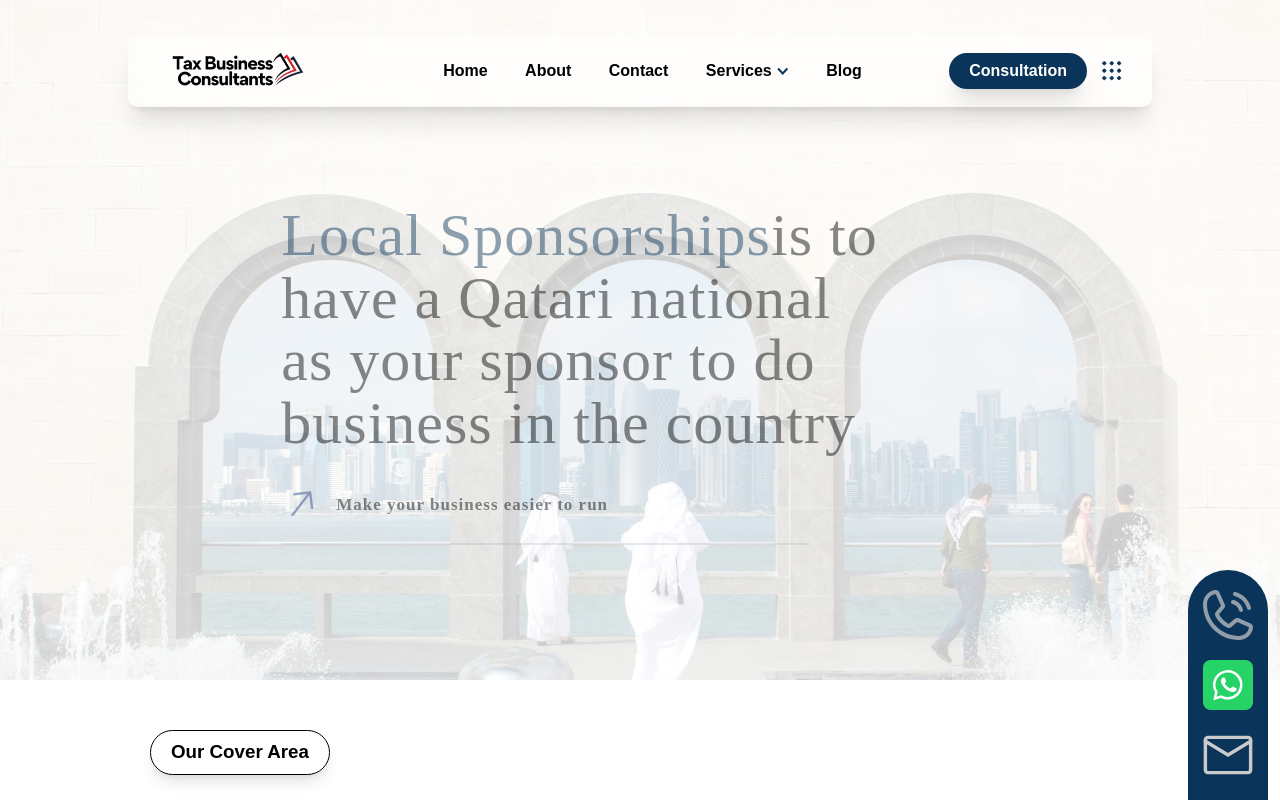
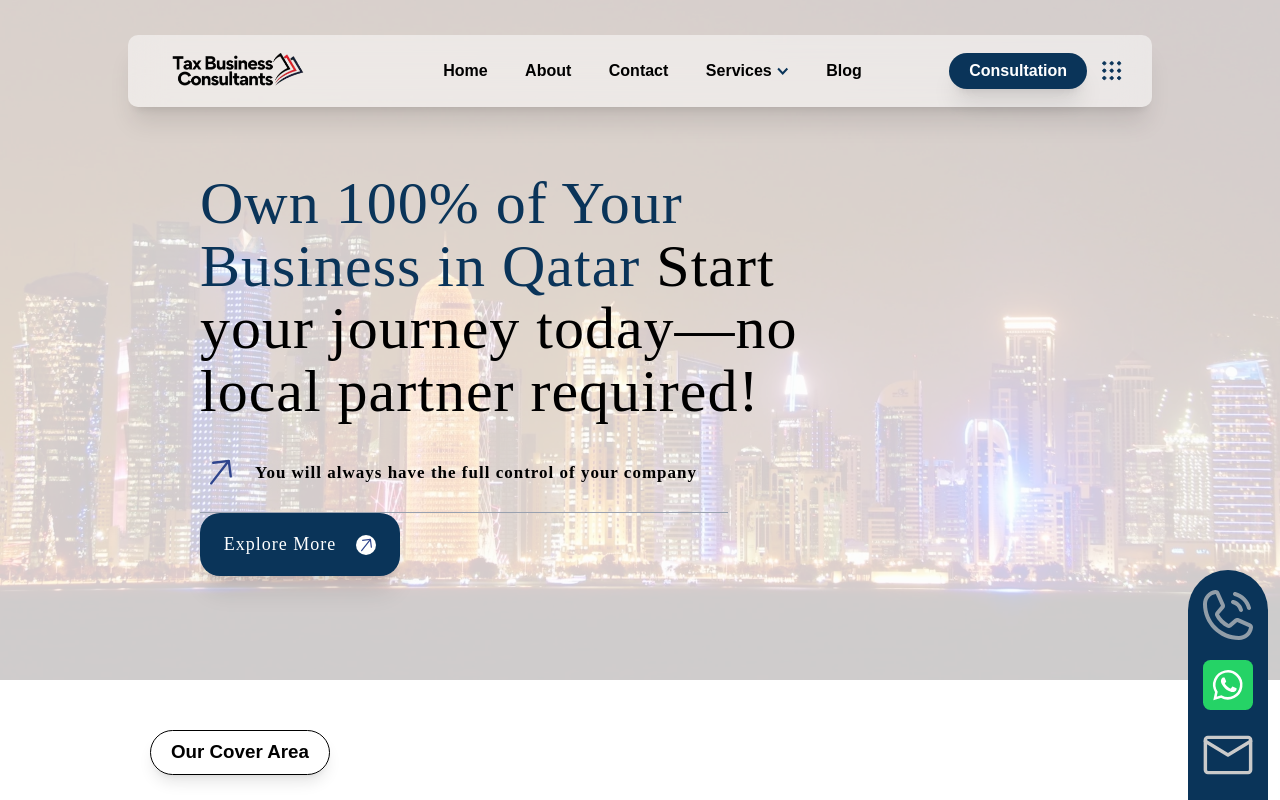
Before and after one commit to royalOrbitInnovations/tax-business-consultants, a Next.js app: page / in a window 1280 px wide. Shown: the top 800 px of the page. Built offline with nearby package versions, Linux system fonts and the light colour scheme; no server answers; the database is empty.

Commit message:
banner updated

```diff
--- a/src/components/ButtonUI.js
+++ b/src/components/ButtonUI.js
@@ -10,17 +10,13 @@ export default function ButtonUI({
   to = "/",
 }) {
   return (
-    <Link
-      href={to}
-      className="bg-[var(--ui-dark)] text-white px-[2rem] py-[.6rem] rounded-4xl flex justify-center items-center gap-[2rem] shadow-xl hover:scale-110 transition-all duration-300 z-[1000]"
-      style={{
-        width: width,
-        fontSize: size,
-        fontFamily: "var(--font-secondary)",
-        padding: paddingY,
-      }}
-    >
-      {children}
+    <Link href={to} legacyBehavior>
+      <a
+        className={`bg-[var(--ui-dark)] text-white px-[2rem] py-[.6rem] rounded-4xl flex justify-center items-center gap-[2rem] shadow-xl hover:scale-110 transition-all duration-300  font-[var(--font-secondary)]`}
+        style={{ width: width, fontSize: size, padding: `${paddingY} 0` }}
+      >
+        {children}
+      </a>
     </Link>
   );
 }
--- a/src/components/homePage/BannerImageCarousel.js
+++ b/src/components/homePage/BannerImageCarousel.js
@@ -13,18 +13,17 @@ const images = [
 const textData = [
   {
     head1: "Tax Business consultant",
-    head2: "is a professional service provided by individuals or firms",
+    head2: "are the best professional service providers in Qatar",
     p: "Elevate Your Business to the next level",
   },
   {
-    head1: "Hold 100% company Ownership",
-    head2: "and get started with the registration in Qatar",
+    head1: "Own 100% of Your Business in Qatar",
+    head2: "Start your journey today—no local partner required!",
     p: "You will always have the full control of your company",
   },
   {
-    head1: "Local Sponsorships",
-    head2:
-      "is to have a Qatari national as your sponsor to do business in the country",
+    head1: "Power Your Business with Local Sponsorship",
+    head2: "Partner with a Qatari sponsor for seamless growth!",
     p: "Make your business easier to run",
   },
 ];
@@ -35,13 +34,13 @@ export default function MainCarousel() {
   useEffect(() => {
     const interval = setInterval(() => {
       setCurrentIndex((prevIndex) => (prevIndex + 1) % images.length);
-    }, 3000);
+    }, 5000);
 
     return () => clearInterval(interval);
   }, []);
 
   return (
-    <div className="relative w-full overflow-hidden h-[85vh] max-6xl:h-[100vh] z-[-1]">
+    <div className="relative w-full overflow-hidden h-[85vh] max-6xl:h-[100vh] z-[1]">
       <div
         className="flex h-full transition-transform duration-700 ease-in-out"
         style={{ transform: `translateX(-${currentIndex * 100}%)` }}
--- a/src/components/homePage/CarouselOverlayText.js
+++ b/src/components/homePage/CarouselOverlayText.js
@@ -1,56 +1,3 @@
-// "use client";
-//
-// import ButtonUI from "../ButtonUI";
-// import { useEffect, useState } from "react";
-//
-// const data = [{}];
-//
-// export default function CarouselOverlayText({ textData }) {
-//   console.log(textData);
-//
-//   const [width, setWidth] = useState(0);
-//
-//   useEffect(() => {
-//     const screenWidth = () => {
-//       const width = window.innerWidth;
-//       setWidth(width);
-//     };
-//     screenWidth();
-//   }, []);
-//   return (
-//     <div className="absolute top-[55%] max-6xl:top-[50%] translate-y-[-50%] items-end justify-start text-left flex flex-col gap-[4rem] tracking-widest ">
-//       <h1 className="text-[7rem]/30 w-[50%] max-16xl:w-[70%] max-16xl:text-[6rem]/25 max-6xl:w-[80%] max-4xl:w-[100%]">
-//         <span className="text-(--ui-dark)">{textData.head1}</span>{" "}
-//         {textData.head2}
-//       </h1>
-//       <div className="flex gap-[1.5rem] items-center justify-start w-[50%] max-14xl:w-[60%] max-4xl:w-[80%] border-b border-gray-400 pb-[2rem]">
-//         <img
-//           src="/svg/arrorw-top-right-tax-business-consultants.svg"
-//           alt="Arrow SVG"
-//           className=" h-[4rem] w-[4rem]"
-//         />
-//         <p className="text-[2rem]/10 max-16xl:text-[1.7rem] max-6xl:text-[2rem] max-16xl:font-bold">
-//           {textData.p}
-//         </p>
-//       </div>
-//       {/* <hr className="bg-[--ui-dark]" /> */}
-//       <ButtonUI
-//         width={width <= 1600 ? "20rem" : "30rem"}
-//         size={width <= 1600 ? "1.8rem" : "2.2rem"}
-//         paddingY="1.8rem"
-//         to="/contact-us"
-//       >
-//         Explore More
-//         <img
-//           src="/svg/arrorw-top-right-tax-business-consultants.svg"
-//           alt="Arrow SVG"
-//           className="bg-white rounded-[50%] h-[2rem] w-[2rem]"
-//         />
-//       </ButtonUI>
-//     </div>
-//   );
-// }
-
 "use client";
 
 import { useEffect, useState } from "react";
@@ -63,6 +10,13 @@ export default function CarouselOverlayText({ textData, currentIndex }) {
   useEffect(() => {
     const updateWidth = () => setWidth(window.innerWidth);
     updateWidth();
+    // Add a resize listener to handle window resizing
+    window.addEventListener("resize", updateWidth);
+
+    // Cleanup the event listener when the component unmounts
+    return () => {
+      window.removeEventListener("resize", updateWidth);
+    };
   }, []);
 
   return (
@@ -71,17 +25,13 @@ export default function CarouselOverlayText({ textData, currentIndex }) {
         <motion.div
           className="pl-[20rem] max-6xl:pl-[5rem]"
           key={currentIndex}
-          // initial={{ opacity: 0, x: width }}
-          // animate={{ opacity: 1, x: 1000 }}
-          // exit={{ opacity: 0, x: -500 }}
-          // transition={{ duration: 0.7 }}
           initial={{ opacity: 0, x: 150 }}
           animate={{ opacity: 1, x: 0 }}
           exit={{ opacity: 0, x: -100 }}
           transition={{ duration: 0.7 }}
         >
-          <h1 className="text-[7rem]/30 w-[50%] max-16xl:w-[70%] max-16xl:text-[6rem]/25 max-6xl:w-[80%] max-4xl:w-[100]">
-            <span className="text-(--ui-dark)">{textData.head1}</span>
+          <h1 className="text-[7rem]/30 w-[70%] max-16xl:w-[80%] max-16xl:text-[6rem]/25 max-6xl:w-[90%] max-4xl:w-[100%]">
+            <span className="text-(--ui-dark)">{textData.head1} </span>
             {textData.head2}
           </h1>
           <div className="flex gap-[1.5rem] items-center jutext-left w-[50%] max-14xl:w-[60%] max-4xl:w-[80%] border-b border-gray-400 pb-[2rem] mt-[3rem]">
@@ -94,7 +44,8 @@ export default function CarouselOverlayText({ textData, currentIndex }) {
               {textData.p}
             </p>
           </div>
-          {/* <ButtonUI
+
+          <ButtonUI
             width={width <= 1600 ? "20rem" : "30rem"}
             size={width <= 1600 ? "1.8rem" : "2.2rem"}
             paddingY="1.8rem"
@@ -106,7 +57,7 @@ export default function CarouselOverlayText({ textData, currentIndex }) {
               alt="Arrow SVG"
               className="bg-white rounded-[50%] h-[2rem] w-[2rem]"
             />
-          </ButtonUI> */}
+          </ButtonUI>
         </motion.div>
       </AnimatePresence>
     </div>
```
